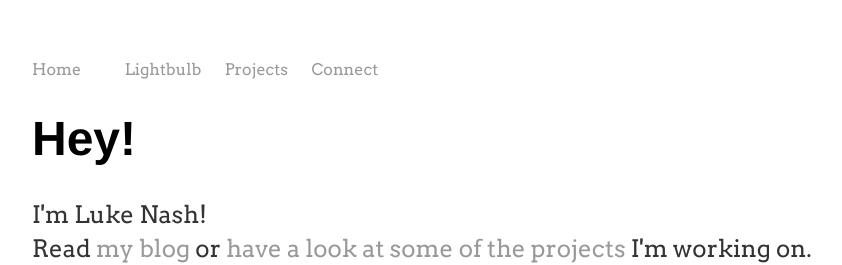
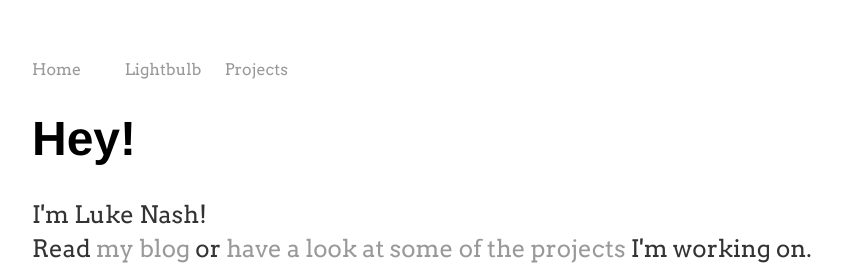
Before and after one commit to Cranberryrobot/cranberryrobot.github.io, a Jekyll site: the page built from index.html, in a window 1280 px wide. Shown: the top 265 px of the page, without its empty margins (160-1002 px from the left). Built offline with Jekyll 4.4.1, drawn with Linux system fonts in a browser that asks for light colours.

Commit message:
Update default.html

```diff
--- a/_layouts/default.html
+++ b/_layouts/default.html
@@ -12,7 +12,6 @@
 				<li><a href="blog.html"></a></li>
 				<li><a href="/lb/">Lightbulb</a></li>
 				<li><a href="/p/">Projects</a></li>
-				<li><a href="/connect">Connect</a></li>
 	    		</ul>
 			</nav>
 			<div class="container">
```
